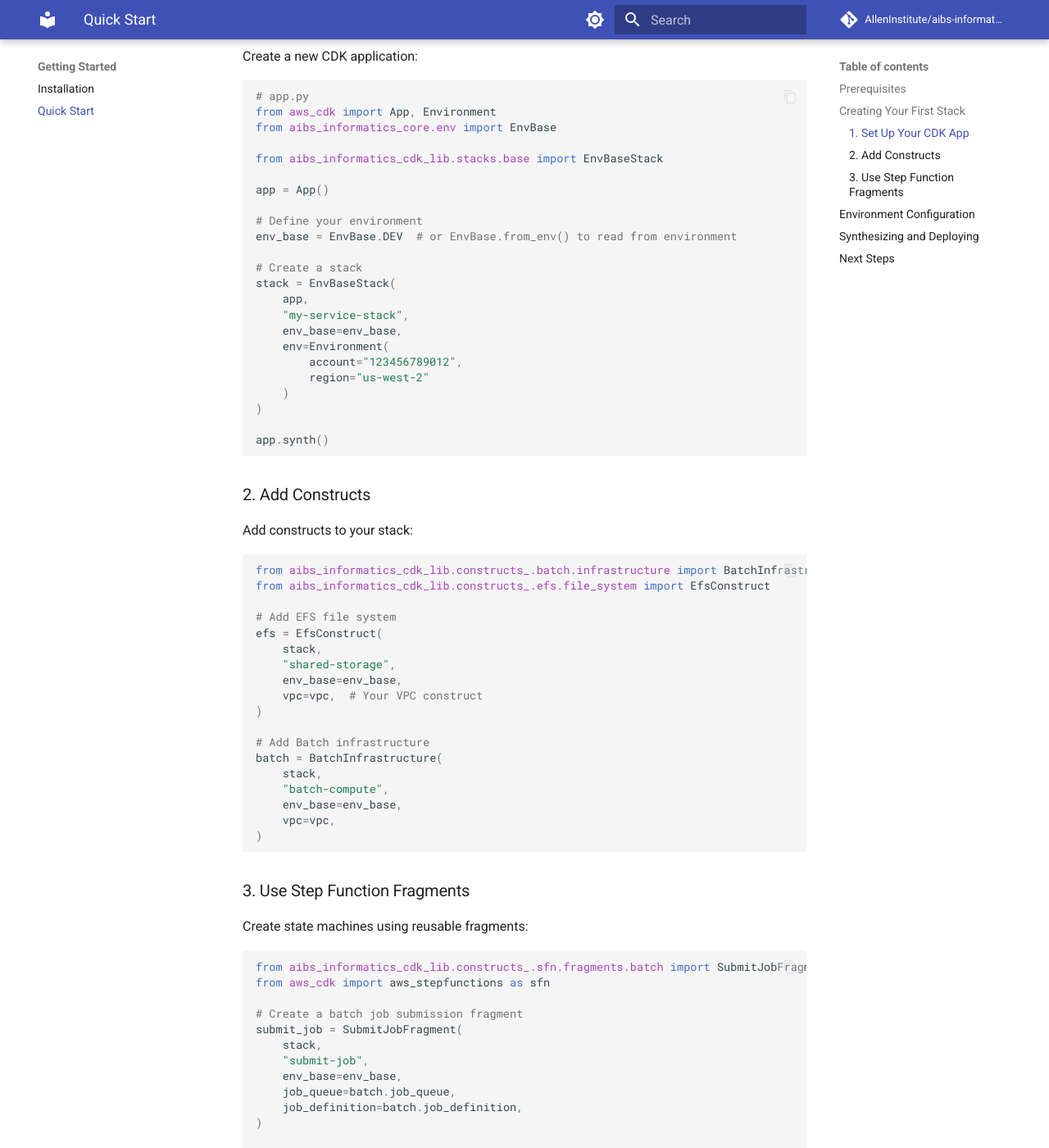
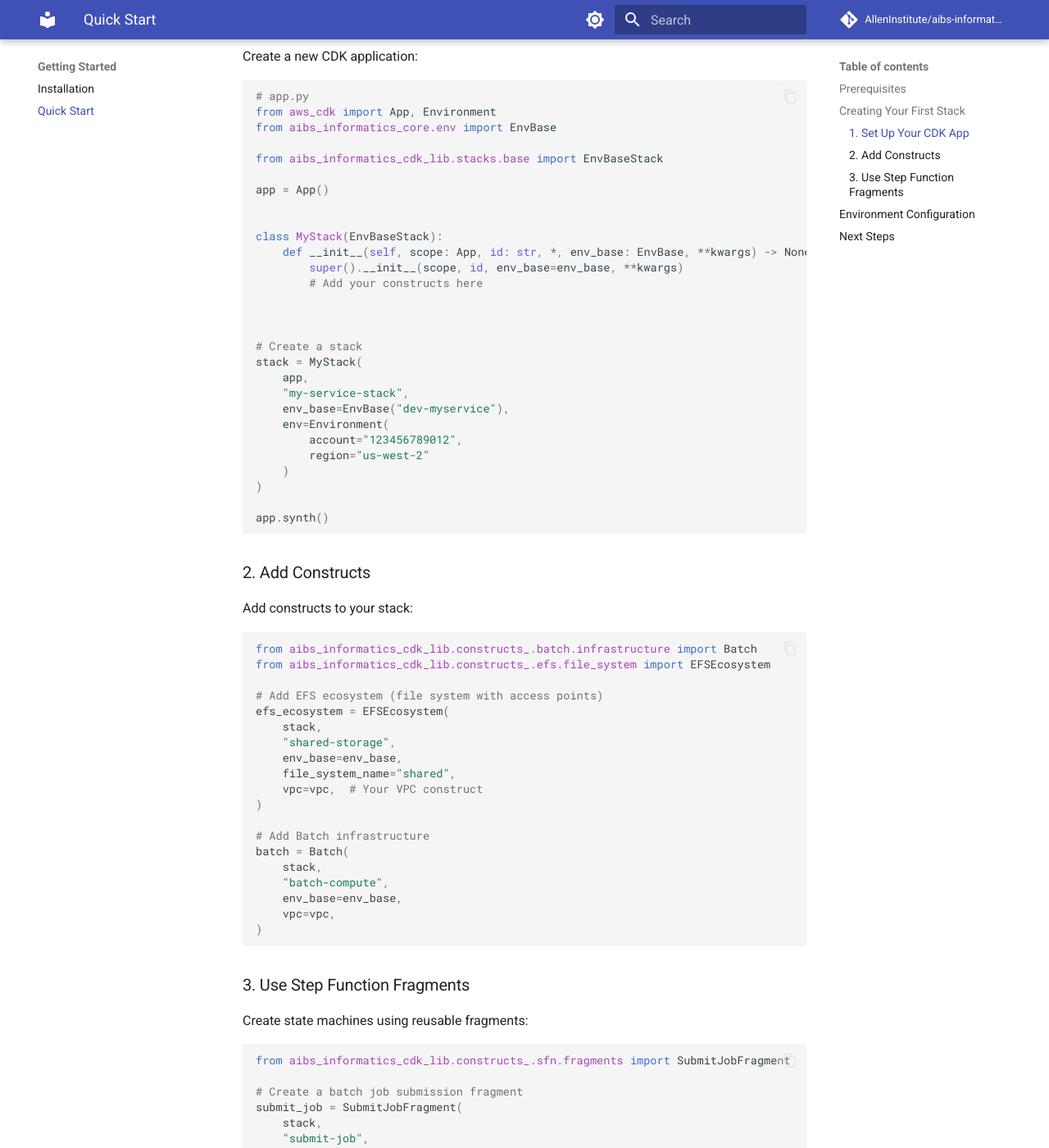
Before and after one commit to AllenInstitute/aibs-informatics-cdk-lib, an MkDocs documentation site: the page built from docs/getting-started/quickstart.md, in a window 1280 px wide and 1400 px high, scrolled down 518 px. Shown: the whole window at 82% size. Built offline with MkDocs 1.6.1 and Material for MkDocs 9.7.7, drawn with Linux system fonts in a browser that asks for light colours; comment, search, counter and statistics services are not loaded; some of the changed text lies outside the part shown.

Commit message:
correct mistakes in docs

````diff
--- a/docs/getting-started/quickstart.md
+++ b/docs/getting-started/quickstart.md
@@ -23,14 +23,19 @@ from aibs_informatics_cdk_lib.stacks.base import EnvBaseStack
 
 app = App()
 
-# Define your environment
-env_base = EnvBase.DEV  # or EnvBase.from_env() to read from environment
+
+class MyStack(EnvBaseStack):
+    def __init__(self, scope: App, id: str, *, env_base: EnvBase, **kwargs) -> None:
+        super().__init__(scope, id, env_base=env_base, **kwargs)
+        # Add your constructs here
+
+
 
 # Create a stack
-stack = EnvBaseStack(
+stack = MyStack(
     app,
     "my-service-stack",
-    env_base=env_base,
+    env_base=EnvBase("dev-myservice"),
     env=Environment(
         account="123456789012",
         region="us-west-2"
@@ -45,19 +50,20 @@ app.synth()
 Add constructs to your stack:
 
 ```python
-from aibs_informatics_cdk_lib.constructs_.batch.infrastructure import BatchInfrastructure
-from aibs_informatics_cdk_lib.constructs_.efs.file_system import EfsConstruct
+from aibs_informatics_cdk_lib.constructs_.batch.infrastructure import Batch
+from aibs_informatics_cdk_lib.constructs_.efs.file_system import EFSEcosystem
 
-# Add EFS file system
-efs = EfsConstruct(
+# Add EFS ecosystem (file system with access points)
+efs_ecosystem = EFSEcosystem(
     stack,
     "shared-storage",
     env_base=env_base,
+    file_system_name="shared",
     vpc=vpc,  # Your VPC construct
 )
 
 # Add Batch infrastructure
-batch = BatchInfrastructure(
+batch = Batch(
     stack,
     "batch-compute",
     env_base=env_base,
@@ -70,8 +76,7 @@ batch = BatchInfrastructure(
 Create state machines using reusable fragments:
 
 ```python
-from aibs_informatics_cdk_lib.constructs_.sfn.fragments.batch import SubmitJobFragment
-from aws_cdk import aws_stepfunctions as sfn
+from aibs_informatics_cdk_lib.constructs_.sfn.fragments import SubmitJobFragment
 
 # Create a batch job submission fragment
 submit_job = SubmitJobFragment(
@@ -94,26 +99,16 @@ The library supports multiple environments through `EnvBase`:
 from aibs_informatics_core.env import EnvBase, EnvType
 
 # Development environment
-dev_env = EnvBase.DEV
+dev_env = EnvBase(EnvType.DEV)
 
 # Test environment
-test_env = EnvBase.TEST
+test_env = EnvBase(EnvType.TEST)
 
 # Production environment
-prod_env = EnvBase.PROD
+prod_env = EnvBase(EnvType.PROD)
 
 # Custom environment
 custom_env = EnvBase.from_type_and_label(EnvType.DEV, "my-feature")
-```
-
-## Synthesizing and Deploying
-
-```bash
-# Synthesize CloudFormation template
-cdk synth
-
-# Deploy the stack
-cdk deploy
 ```
 
 ## Next Steps
````
Also changed, not shown: other parts of docs/getting-started/quickstart.md (+2 -2 lines), docs/getting-started/installation.md (+1 -1 lines), docs/user-guide/stages.md (+1 -15 lines).
